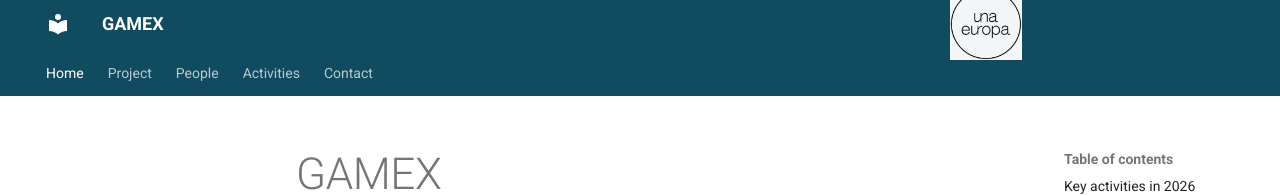
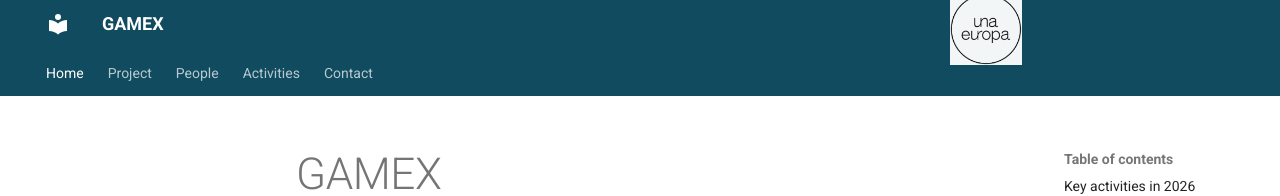
Before and after one commit to gamex-network/gamex-network.github.io, an MkDocs documentation site: the page built from docs/index.md, in a window 1280 px wide. Shown: the top 196 px of the page. Built offline with MkDocs 1.6.1 and Material for MkDocs 9.7.7, drawn with Linux system fonts in a browser that asks for light colours.

Commit message:
Update extra.css

```diff
--- a/docs/stylesheets/extra.css
+++ b/docs/stylesheets/extra.css
@@ -111,7 +111,7 @@
     display: block;
 
     position: absolute;
-    top: 50%;
+    top: 60%;
     right: 204px;              /* ~5 cm to the left */
     transform: translateY(-50%);
 
```
